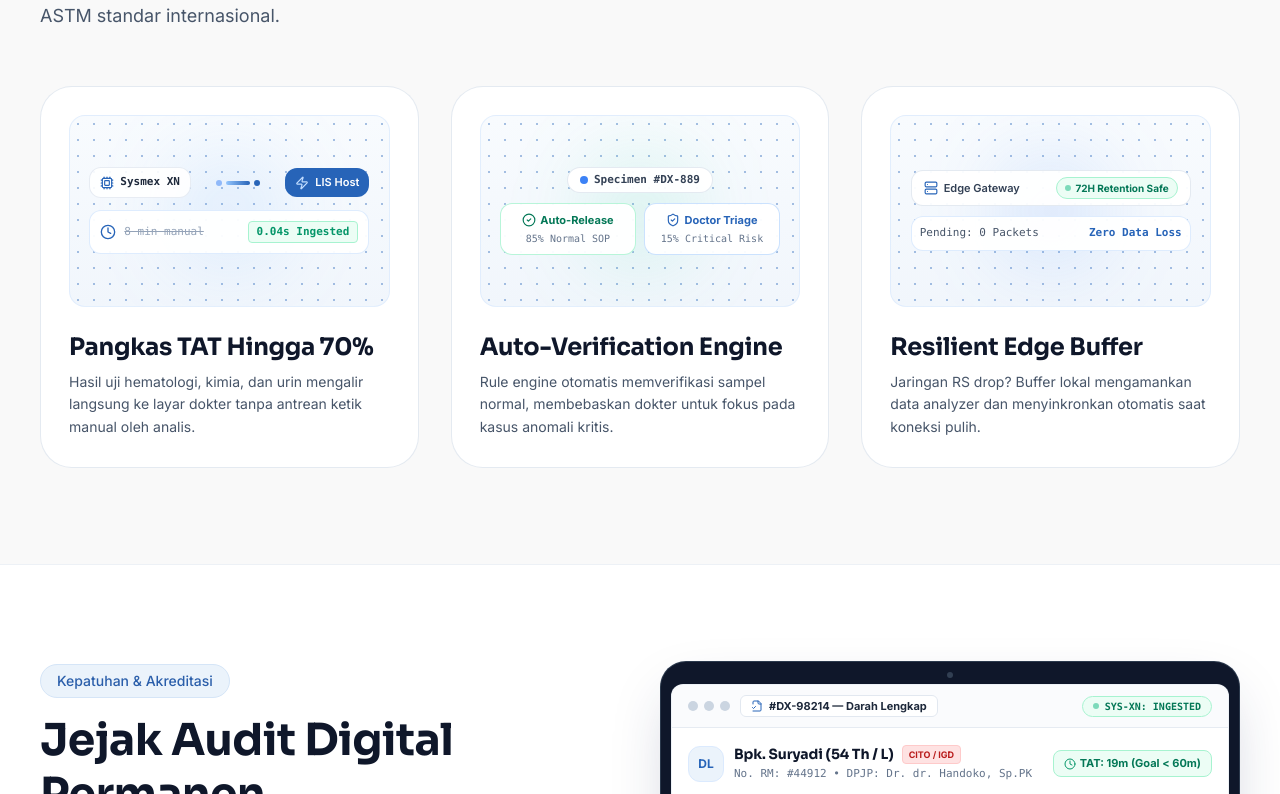
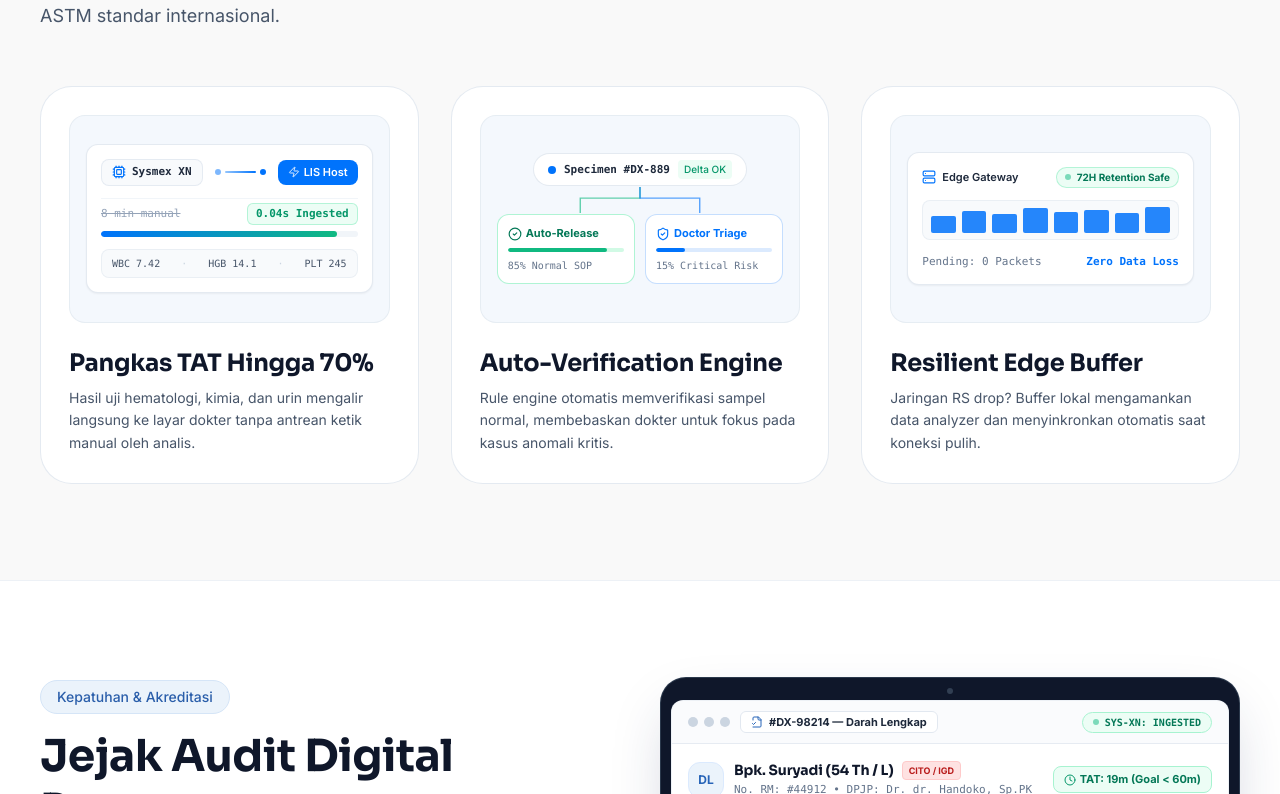
Before and after one commit to TBTBAgency/WebsiteDiagnova, a Next.js app: page /platform in a window 1280 px wide. Shown: the part 2366-3160 px from the top of the page. Built offline with nearby package versions, Linux system fonts and the light colour scheme; no server answers.

Commit message:
style(platform): upgrade micro-UI visuals on automation & interfacing cards

```diff
--- a/app/(marketing)/platform/page.tsx
+++ b/app/(marketing)/platform/page.tsx
@@ -146,58 +146,53 @@ export default function PlatformPage() {
           <div className="grid grid-cols-1 md:grid-cols-3 gap-6 lg:gap-8">
             {/* Card 1: Pangkas TAT & Zero Rekeying */}
             <div className="rounded-[28px] sm:rounded-[32px] bg-white border border-slate-200/90 p-6 sm:p-7 shadow-xs hover:shadow-md hover:border-blue-200/80 transition-all duration-300 flex flex-col justify-between group">
-              {/* Top Visual Stage (Micro-UI Mockup) */}
-              <div className="h-44 sm:h-48 w-full rounded-2xl bg-gradient-to-b from-[#F8FBFE] to-[#F1F6FC] border border-blue-100/70 relative flex items-center justify-center p-4 overflow-hidden mb-6">
-                {/* Subtle Grid Accent */}
-                <div
-                  className="absolute inset-0 opacity-[0.4] pointer-events-none"
-                  style={{
-                    backgroundImage: "radial-gradient(#2764B8 0.75px, transparent 0.75px)",
-                    backgroundSize: "16px 16px",
-                  }}
-                />
-
-                {/* Ambient Soft Glow */}
-                <div className="absolute w-28 h-28 rounded-full bg-blue-400/15 blur-2xl pointer-events-none" />
-
-                {/* Floating Visual: Connection Handshake & Instant TAT Meter */}
-                <div className="relative z-10 w-full max-w-[280px] space-y-3">
-                  {/* Two Connected Instruments */}
+              {/* Top Visual Stage: Live Telemetry Pipeline */}
+              <div className="h-48 sm:h-52 w-full rounded-2xl bg-[#F4F8FD] border border-slate-200/70 relative flex items-center justify-center p-4 overflow-hidden mb-6">
+                <div className="w-full max-w-[300px] rounded-xl bg-white border border-slate-200/90 shadow-sm p-3.5 space-y-3">
+                  {/* Instrument -> LIS Header */}
                   <div className="flex items-center justify-between gap-2">
-                    <div className="bg-white/90 backdrop-blur-xs px-2.5 py-1.5 rounded-xl border border-slate-200/80 shadow-2xs text-[11px] font-mono font-semibold text-slate-800 flex items-center gap-1.5">
-                      <Cpu className="h-3.5 w-3.5 text-[#2764B8]" />
+                    <div className="px-2.5 py-1 rounded-lg bg-slate-50 border border-slate-200/80 text-[11px] font-mono font-semibold text-slate-800 flex items-center gap-1.5">
+                      <Cpu className="h-3.5 w-3.5 text-[#0073FC]" />
                       <span>Sysmex XN</span>
                     </div>
-
-                    {/* Animated Connection Dots */}
                     <div className="flex-1 flex items-center justify-center gap-1 px-1">
-                      <span className="h-1.5 w-1.5 rounded-full bg-blue-500 animate-pulse" />
-                      <span className="h-1 w-6 bg-gradient-to-r from-blue-300 to-[#2764B8] rounded-full" />
-                      <span className="h-1.5 w-1.5 rounded-full bg-[#2764B8]" />
+                      <span className="h-1.5 w-1.5 rounded-full bg-[#0073FC] animate-pulse" />
+                      <span className="h-[2px] flex-1 bg-gradient-to-r from-blue-300 to-[#0073FC] rounded-full" />
+                      <span className="h-1.5 w-1.5 rounded-full bg-[#0073FC]" />
                     </div>
-
-                    <div className="bg-[#2764B8] px-2.5 py-1.5 rounded-xl shadow-xs text-[11px] font-semibold text-white flex items-center gap-1.5">
-                      <Zap className="h-3.5 w-3.5 text-blue-200" />
+                    <div className="px-2.5 py-1 rounded-lg bg-[#0073FC] text-[11px] font-semibold text-white flex items-center gap-1">
+                      <Zap className="h-3 w-3 text-blue-100" />
                       <span>LIS Host</span>
                     </div>
                   </div>
 
-                  {/* Stopwatch TAT Reduction Pill */}
-                  <div className="bg-white/95 backdrop-blur-xs p-2.5 rounded-xl border border-blue-100/90 shadow-2xs flex items-center justify-between text-xs">
-                    <div className="flex items-center gap-2">
-                      <Clock className="h-4 w-4 text-[#2764B8]" />
-                      <span className="line-through text-slate-400 text-[11px] font-mono">8 min manual</span>
+                  {/* TAT Progress Comparison */}
+                  <div className="space-y-1.5 pt-1 border-t border-slate-100">
+                    <div className="flex items-center justify-between text-[11px]">
+                      <span className="text-slate-400 line-through font-mono">8 min manual</span>
+                      <span className="font-mono font-bold text-emerald-600 bg-emerald-50 px-2 py-0.5 rounded-md border border-emerald-200/80">
+                        0.04s Ingested
+                      </span>
                     </div>
-                    <span className="font-mono font-bold text-emerald-600 bg-emerald-50 px-2 py-0.5 rounded border border-emerald-200 text-[11px]">
-                      0.04s Ingested
-                    </span>
+                    <div className="h-1.5 w-full rounded-full bg-slate-100 overflow-hidden">
+                      <div className="h-full w-[92%] rounded-full bg-gradient-to-r from-[#0073FC] to-emerald-500" />
+                    </div>
+                  </div>
+
+                  {/* Live Parameter Telemetry Strip */}
+                  <div className="flex items-center justify-between rounded-lg bg-slate-50/90 border border-slate-200/60 px-2.5 py-1.5 text-[10px] font-mono text-slate-600">
+                    <span>WBC 7.42</span>
+                    <span className="text-slate-300">·</span>
+                    <span>HGB 14.1</span>
+                    <span className="text-slate-300">·</span>
+                    <span>PLT 245</span>
                   </div>
                 </div>
               </div>
 
-              {/* Bottom Content (Crisp, High Contrast, No AI Slop) */}
+              {/* Bottom Content */}
               <div>
-                <h3 className="font-display text-xl sm:text-2xl font-bold text-slate-900 mb-2 group-hover:text-[#2764B8] transition-colors">
+                <h3 className="font-display text-xl sm:text-2xl font-bold text-slate-900 mb-2 group-hover:text-[#0073FC] transition-colors">
                   {language === "ID" ? "Pangkas TAT Hingga 70%" : "Cut Turnaround Time by 70%"}
                 </h3>
                 <p className="text-sm text-slate-600 leading-relaxed font-normal">
@@ -210,41 +205,50 @@ export default function PlatformPage() {
 
             {/* Card 2: Smart Auto-Verification Engine */}
             <div className="rounded-[28px] sm:rounded-[32px] bg-white border border-slate-200/90 p-6 sm:p-7 shadow-xs hover:shadow-md hover:border-blue-200/80 transition-all duration-300 flex flex-col justify-between group">
-              {/* Top Visual Stage (Micro-UI Mockup) */}
-              <div className="h-44 sm:h-48 w-full rounded-2xl bg-gradient-to-b from-[#F8FBFE] to-[#F1F6FC] border border-blue-100/70 relative flex items-center justify-center p-4 overflow-hidden mb-6">
-                <div
-                  className="absolute inset-0 opacity-[0.4] pointer-events-none"
-                  style={{
-                    backgroundImage: "radial-gradient(#2764B8 0.75px, transparent 0.75px)",
-                    backgroundSize: "16px 16px",
-                  }}
-                />
-                <div className="absolute w-28 h-28 rounded-full bg-emerald-400/15 blur-2xl pointer-events-none" />
-
-                {/* Floating Visual: Dual-Branching Decision Node */}
-                <div className="relative z-10 w-full max-w-[280px] space-y-2.5">
-                  {/* Central Inbound Specimen */}
-                  <div className="mx-auto w-fit bg-white/95 px-3 py-1 rounded-full border border-slate-200/90 shadow-2xs text-[11px] font-mono font-semibold text-slate-700 flex items-center gap-1.5">
-                    <span className="h-2 w-2 rounded-full bg-blue-500" />
+              {/* Top Visual Stage: Clinical Rule Decision Tree */}
+              <div className="h-48 sm:h-52 w-full rounded-2xl bg-[#F4F8FD] border border-slate-200/70 relative flex items-center justify-center p-4 overflow-hidden mb-6">
+                <div className="w-full max-w-[300px] flex flex-col items-center">
+                  {/* Inbound Specimen Node */}
+                  <div className="w-fit bg-white px-3.5 py-1.5 rounded-full border border-slate-200/90 shadow-xs text-[11px] font-mono font-semibold text-slate-800 flex items-center gap-2">
+                    <span className="h-2 w-2 rounded-full bg-[#0073FC]" />
                     <span>Specimen #DX-889</span>
+                    <span className="text-[10px] font-sans font-medium text-emerald-600 bg-emerald-50 px-1.5 py-0.5 rounded">
+                      Delta OK
+                    </span>
                   </div>
 
+                  {/* Crisp SVG Branch Connectors */}
+                  <svg viewBox="0 0 240 28" className="w-56 h-7 overflow-visible" aria-hidden="true">
+                    <path d="M 120 0 L 120 12 L 56 12 L 56 28" fill="none" stroke="#10B981" strokeWidth="1.5" strokeOpacity="0.65" />
+                    <path d="M 120 0 L 120 12 L 184 12 L 184 28" fill="none" stroke="#0073FC" strokeWidth="1.5" strokeOpacity="0.65" />
+                  </svg>
+
                   {/* Branching Split Cards */}
-                  <div className="grid grid-cols-2 gap-2">
-                    <div className="bg-white/95 p-2 rounded-xl border border-emerald-200/80 shadow-2xs text-center">
-                      <div className="flex items-center justify-center gap-1 text-[11px] font-bold text-emerald-700">
-                        <CheckCircle2 className="h-3.5 w-3.5" />
-                        <span>Auto-Release</span>
+                  <div className="grid grid-cols-2 gap-2.5 w-full">
+                    <div className="bg-white p-2.5 rounded-xl border border-emerald-200/90 shadow-xs space-y-1.5">
+                      <div className="flex items-center justify-between text-[11px] font-bold text-emerald-700">
+                        <span className="flex items-center gap-1">
+                          <CheckCircle2 className="h-3.5 w-3.5" />
+                          Auto-Release
+                        </span>
                       </div>
-                      <span className="text-[10px] text-slate-500 font-mono block mt-0.5">85% Normal SOP</span>
+                      <div className="h-1 w-full rounded-full bg-emerald-100 overflow-hidden">
+                        <div className="h-full w-[85%] rounded-full bg-emerald-500" />
+                      </div>
+                      <span className="text-[10px] text-slate-500 font-mono block">85% Normal SOP</span>
                     </div>
 
-                    <div className="bg-white/95 p-2 rounded-xl border border-blue-200/80 shadow-2xs text-center">
-                      <div className="flex items-center justify-center gap-1 text-[11px] font-bold text-[#2764B8]">
-                        <ShieldCheck className="h-3.5 w-3.5" />
-                        <span>Doctor Triage</span>
+                    <div className="bg-white p-2.5 rounded-xl border border-blue-200/90 shadow-xs space-y-1.5">
+                      <div className="flex items-center justify-between text-[11px] font-bold text-[#0073FC]">
+                        <span className="flex items-center gap-1">
+                          <ShieldCheck className="h-3.5 w-3.5" />
+                          Doctor Triage
+                        </span>
                       </div>
-                      <span className="text-[10px] text-slate-500 font-mono block mt-0.5">15% Critical Risk</span>
+                      <div className="h-1 w-full rounded-full bg-blue-100 overflow-hidden">
+                        <div className="h-full w-[25%] rounded-full bg-[#0073FC]" />
+                      </div>
+                      <span className="text-[10px] text-slate-500 font-mono block">15% Critical Risk</span>
                     </div>
                   </div>
                 </div>
@@ -252,7 +256,7 @@ export default function PlatformPage() {
 
               {/* Bottom Content */}
               <div>
-                <h3 className="font-display text-xl sm:text-2xl font-bold text-slate-900 mb-2 group-hover:text-[#2764B8] transition-colors">
+                <h3 className="font-display text-xl sm:text-2xl font-bold text-slate-900 mb-2 group-hover:text-[#0073FC] transition-colors">
                   {language === "ID" ? "Auto-Verification Engine" : "Auto-Verification Engine"}
                 </h3>
                 <p className="text-sm text-slate-600 leading-relaxed font-normal">
@@ -265,42 +269,44 @@ export default function PlatformPage() {
 
             {/* Card 3: Resilient Edge Buffer */}
             <div className="rounded-[28px] sm:rounded-[32px] bg-white border border-slate-200/90 p-6 sm:p-7 shadow-xs hover:shadow-md hover:border-blue-200/80 transition-all duration-300 flex flex-col justify-between group">
-              {/* Top Visual Stage (Micro-UI Mockup) */}
-              <div className="h-44 sm:h-48 w-full rounded-2xl bg-gradient-to-b from-[#F8FBFE] to-[#F1F6FC] border border-blue-100/70 relative flex items-center justify-center p-4 overflow-hidden mb-6">
-                <div
-                  className="absolute inset-0 opacity-[0.4] pointer-events-none"
-                  style={{
-                    backgroundImage: "radial-gradient(#2764B8 0.75px, transparent 0.75px)",
-                    backgroundSize: "16px 16px",
-                  }}
-                />
-                <div className="absolute w-28 h-28 rounded-full bg-blue-500/15 blur-2xl pointer-events-none" />
-
-                {/* Floating Visual: Edge Buffer Storage Box & Live Toggle */}
-                <div className="relative z-10 w-full max-w-[280px] space-y-2.5">
-                  {/* Status Toggle Header */}
-                  <div className="bg-white/95 px-3 py-1.5 rounded-xl border border-slate-200/90 shadow-2xs flex items-center justify-between text-xs">
-                    <span className="font-semibold text-slate-700 text-[11px] flex items-center gap-1.5">
-                      <Server className="h-3.5 w-3.5 text-[#2764B8]" />
+              {/* Top Visual Stage: Edge Buffer Health Monitor */}
+              <div className="h-48 sm:h-52 w-full rounded-2xl bg-[#F4F8FD] border border-slate-200/70 relative flex items-center justify-center p-4 overflow-hidden mb-6">
+                <div className="w-full max-w-[300px] rounded-xl bg-white border border-slate-200/90 shadow-sm p-3.5 space-y-3">
+                  {/* Status Header */}
+                  <div className="flex items-center justify-between gap-2">
+                    <span className="font-semibold text-slate-800 text-[11px] flex items-center gap-1.5">
+                      <Server className="h-3.5 w-3.5 text-[#0073FC]" />
                       Edge Gateway
                     </span>
-                    <span className="inline-flex items-center gap-1 text-[10px] font-bold text-emerald-700 bg-emerald-50 px-2 py-0.5 rounded-full border border-emerald-200">
+                    <span className="inline-flex items-center gap-1.5 text-[10px] font-bold text-emerald-700 bg-emerald-50 px-2 py-0.5 rounded-full border border-emerald-200/80">
                       <span className="h-1.5 w-1.5 rounded-full bg-emerald-500 animate-pulse" />
                       72H Retention Safe
                     </span>
                   </div>
 
-                  {/* Packet Resync Badge */}
-                  <div className="bg-white/95 p-2 rounded-xl border border-blue-100/90 shadow-2xs flex items-center justify-between text-[11px] font-mono text-slate-600">
-                    <span>Pending: 0 Packets</span>
-                    <span className="text-[#2764B8] font-bold">Zero Data Loss</span>
+                  {/* Buffer Channel Sync Bars */}
+                  <div className="flex items-end justify-between gap-1.5 h-10 px-2 py-1.5 rounded-lg bg-slate-50 border border-slate-200/60">
+                    {[65, 85, 72, 95, 80, 90, 75, 100].map((h, i) => (
+                      <div key={i} className="flex-1 h-full flex items-end">
+                        <div
+                          className="w-full rounded-sm bg-[#0073FC]/85"
+                          style={{ height: `${h}%` }}
+                        />
+                      </div>
+                    ))}
+                  </div>
+
+                  {/* Packet Resync Footer */}
+                  <div className="flex items-center justify-between text-[11px] font-mono pt-0.5">
+                    <span className="text-slate-500">Pending: 0 Packets</span>
+                    <span className="text-[#0073FC] font-bold">Zero Data Loss</span>
                   </div>
                 </div>
               </div>
 
               {/* Bottom Content */}
               <div>
-                <h3 className="font-display text-xl sm:text-2xl font-bold text-slate-900 mb-2 group-hover:text-[#2764B8] transition-colors">
+                <h3 className="font-display text-xl sm:text-2xl font-bold text-slate-900 mb-2 group-hover:text-[#0073FC] transition-colors">
                   {language === "ID" ? "Resilient Edge Buffer" : "Resilient Edge Buffer"}
                 </h3>
                 <p className="text-sm text-slate-600 leading-relaxed font-normal">
```
